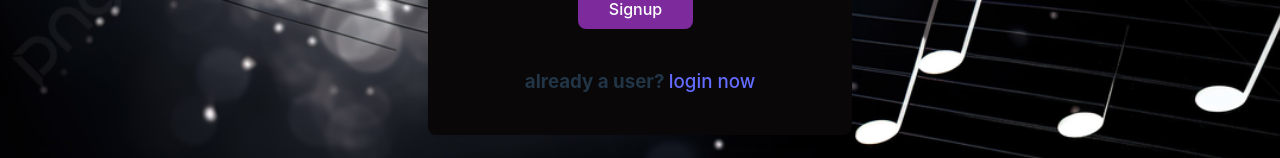
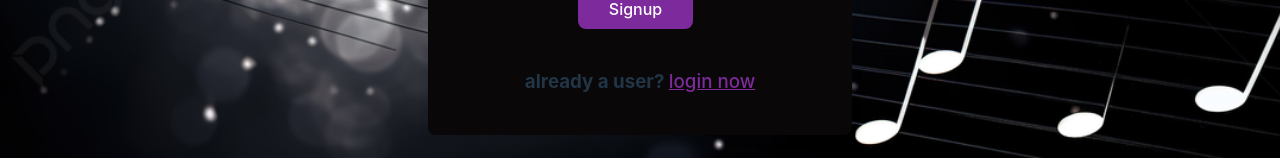
Before and after one commit to OmarMallouk/EchoWave-app, a React (Vite) app: page /register in a window 1280 px wide. Shown: the part 542-700 px from the top of the page. Built offline with nearby package versions, Linux system fonts and the light colour scheme.

Commit message:
added more styling

```diff
--- a/src/pages/Register/Register.module.css
+++ b/src/pages/Register/Register.module.css
@@ -46,3 +46,23 @@ body{
         border: 1px solid #ccc;
         border-radius: 10px;
       }
+
+      img{
+        height: 150px;
+        width: 50%;
+        margin-bottom: 50px;
+      }
+
+      button{
+        width: 30%;
+        background-color: #7D2A9D;
+        color: white;
+        margin-top: 10px;
+        margin-left: 130px;
+      }
+
+      .registerBtn a {
+        color: #7D2A9D;
+        text-decoration: underline;
+        cursor: pointer;
+    }
```
